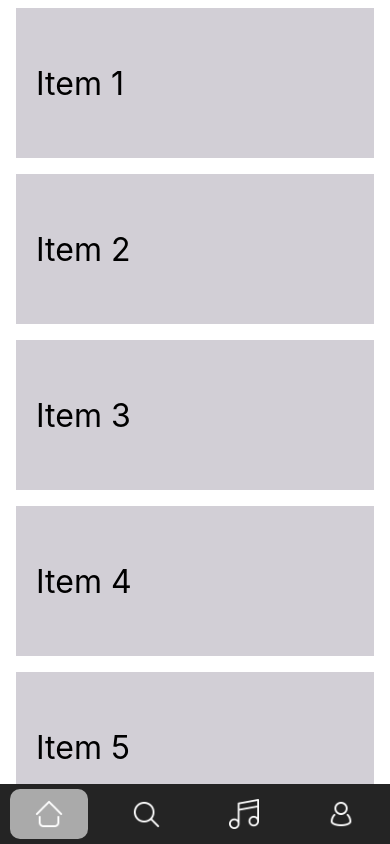
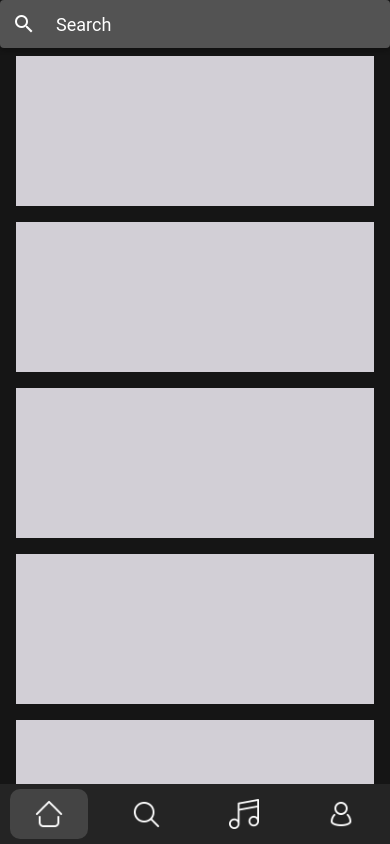
Before and after one commit to Hovo401/react_team, a React Native app: screen / in a window 390 px wide. Built offline with nearby package versions, Linux system fonts and the light colour scheme.

Commit message:
team-i het em ashxatel sev em sarqel plus search-i input em avelacrel

```diff
--- a/App.js
+++ b/App.js
@@ -6,22 +6,25 @@ import { Navbar } from './src/Components/Navbar';
 
 
 const App = () => {
-  const [renderName, setRenderName] = useState("Home");
+  const [renderName, setRenderName] = useState("Search");
 
   return (
     <>
-      <SafeAreaView style={styles.container}>
+    <SafeAreaView style={{backgroundColor:"#010101",flex:1}}>
+
+       <View style={styles.container}>
         {Render(renderName)}
-      </SafeAreaView>
+       </View>
 
       <Navbar setRenderName={setRenderName} />
+     </SafeAreaView>
     </>
   );
 }
 
 const styles = StyleSheet.create({
   container: {
-    backgroundColor: "black",
+    backgroundColor: "#151515",
     flex: 1,
     marginTop: StatusBar.currentHeight,
   },
--- a/package.json
+++ b/package.json
@@ -18,6 +18,8 @@
     "react": "17.0.2",
     "react-dom": "17.0.2",
     "react-native": "0.68.2",
+    "react-native-keyboard-aware-scroll-view": "^0.9.5",
+    "react-native-paper": "^4.12.3",
     "react-native-web": "0.17.7"
   },
   "devDependencies": {
--- a/src/Components/Account.js
+++ b/src/Components/Account.js
@@ -78,7 +78,6 @@ const styles = StyleSheet.create({
         width:'100%'
     },
     container: {
-        backgroundColor: "white",
         flex: 1,
         alignItems: 'center',
     },
--- a/src/Components/Home.js
+++ b/src/Components/Home.js
@@ -21,7 +21,7 @@ const Item = ({ title }) => (
 export const Home = () => {
 
     return (
-        <View style={{ flex: 1,backgroundColor: "white", }}>
+        <View style={{ flex: 1, }}>
             <VirtualizedList
                 data={DATA}
                 initialNumToRender={4}
--- a/src/Components/Navbar.js
+++ b/src/Components/Navbar.js
@@ -1,9 +1,9 @@
 
-import { useState, useRef } from 'react'
-import { Animated, StyleSheet, Text, View, TextInput, Button, Image, Pressable } from 'react-native';
+import { useState} from 'react'
+import {  StyleSheet,  View,  Image, Pressable } from 'react-native';
 export const Navbar = ({ setRenderName }) => {
 
-const [active,setActive]=useState([{backgroundColor:"#aaa"}]);
+const [active,setActive]=useState([stylesr.active]);
 
   return (
       <View style={stylesr.navbar}>
@@ -45,7 +45,7 @@ const [active,setActive]=useState([{backgroundColor:"#aaa"}]);
 
 const stylesr = StyleSheet.create({
   active:{
-    backgroundColor:"#5F5F5F",
+    backgroundColor:"#444444",
   },
   navbar: {
     width: "100%",
--- a/src/Components/Rendring.js
+++ /dev/null
@@ -1,2 +0,0 @@
-import React from 'react';
-import { SafeAreaView, View, VirtualizedList, StyleSheet, Text, StatusBar } from 'react-native';
--- a/src/Components/Search.js
+++ b/src/Components/Search.js
@@ -1,11 +1,104 @@
-import React from 'react';
-import { SafeAreaView, View, VirtualizedList, StyleSheet, Text, StatusBar } from 'react-native';
+import {useState,useEffect}  from 'react';
+import { Keyboard,SafeAreaView, View, VirtualizedList, StyleSheet, Text, StatusBar,TextInput,Button ,BlurView } from 'react-native';
+import { Searchbar } from 'react-native-paper';
+//========================
+const DATA = [];
+
+const getItem = (data, index) => ({
+ id: Math.random().toString(12).substring(0),
+ title: `Item ${index + 1}`
+});
+
+const getItemCount = (data) => 10;
+
+const Item = ({ title }) => (
+ <View style={styles.item}>
+   <Text style={styles.title}>{title}</Text>
+ </View>
+);
+//========================
 
 export const Search = () => {
+//============================input searc=============
+    const [searchQuery, setSearchQuery] = useState('');
+    const onChangeSearch = query => setSearchQuery(query);
 
+    const Search =()=>{
+        setSearchQuery(searchQuery);
+    }
+
+    useEffect(() => {
+        // const showSubscription = Keyboard.addListener("keyboardDidShow", () => {
+        // });
+        const hideSubscription = Keyboard.addListener("keyboardDidHide", () => {
+          Search();
+        });
+        return () => {
+        //  showSubscription.remove();
+          hideSubscription.remove();
+        };
+      },);
+//=====================================================
     return (
-        <View style={{ flex: 1, alignItems: 'center', justifyContent: 'center' }}>
-            <Text>dom search</Text>
+        <>
+         <View style={styles.search} >
+
+       <Searchbar
+       onIconPress={Search}
+       placeholder="Search"
+       onChangeText={onChangeSearch}
+       value={searchQuery}
+       inputStyle={{color:"#fff"}}
+       placeholderTextColor={"#fff"}
+       iconColor={"#fff"}
+       selectionColor={"#32CC2F"}
+       style={styles.inputSearch}
+         />
+
+    </View>
+        <View style={styles.container}>
+            <VirtualizedList
+                data={DATA}
+                initialNumToRender={4}
+                renderItem={({ item }) => <Item title={searchQuery} />}
+                keyExtractor={(item, index) => index.toString()}
+                getItemCount={getItemCount}
+                getItem={getItem}
+            />
         </View>
+
+        </>
     )
 }
+
+const styles = StyleSheet.create({
+    //=====Search========
+    search:{
+    justifyContent:"center",
+    // position:"absolute",
+
+    // zIndex:-9,
+
+    width:"100%",
+    },
+    inputSearch:{
+        backgroundColor:"#535353",
+        borderBottomLeftRadius:15,
+        borderBottomRightRadius:15,
+    },
+    //=====================
+    container: {
+        flex: 1,
+    },
+    item: {
+      backgroundColor: '#D2CFD6',
+      height: 150,
+      justifyContent: 'center',
+      marginVertical: 8,
+      marginHorizontal: 16,
+      padding: 20,
+    },
+    title: {
+      fontSize: 32,
+    },
+  });
```
Also changed, not shown: 1 other file (tests, documents, lock files or other folders).
